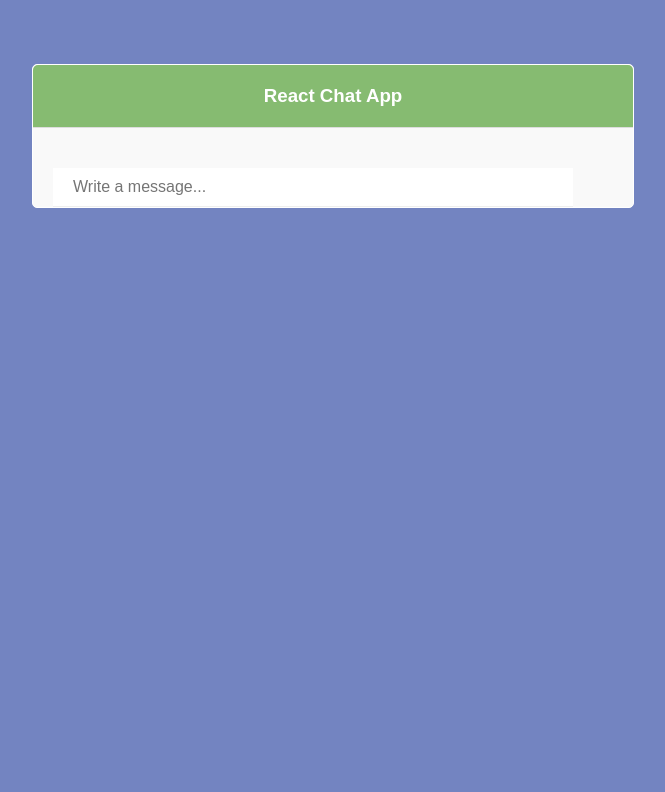
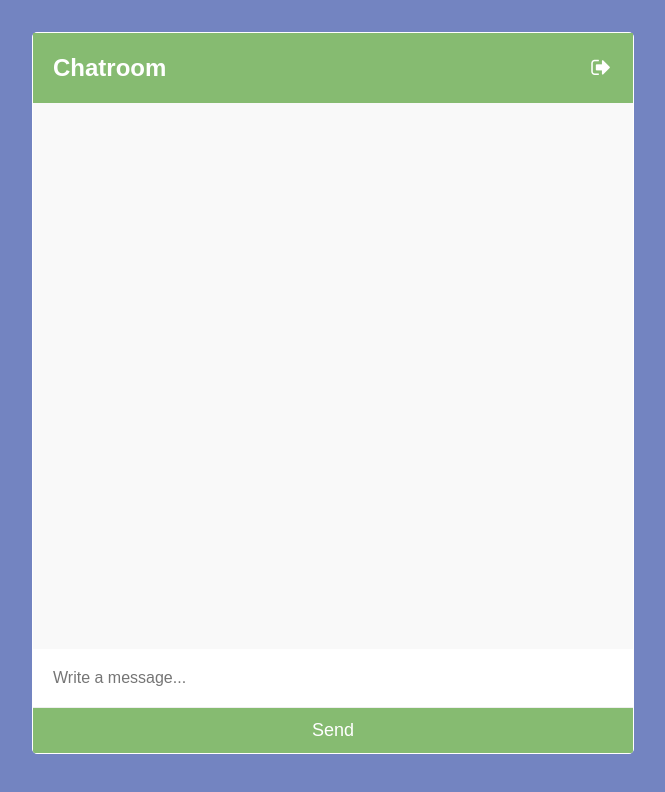
Before and after one commit to Caleb-Ellis/socketio-chat-app, a React (Create React App) app: page / in a window 1280 px wide. Both pictures are taken after typing "Sample" into the empty fields and a click on the input "Submit". Shown: the top 792 px of the page, without its empty margins (307-972 px from the left). Built offline with nearby package versions, Linux system fonts and the light colour scheme.

Commit message:
improved styles

```diff
--- a/package.json
+++ b/package.json
@@ -3,8 +3,10 @@
   "version": "0.1.0",
   "private": true,
   "dependencies": {
+    "jquery": "^3.2.1",
     "react": "^15.5.4",
     "react-dom": "^15.5.4",
+    "react-transition-group": "^1.1.3",
     "socket-io": "^1.0.0"
   },
   "devDependencies": {
--- a/src/components/App.js
+++ b/src/components/App.js
@@ -23,6 +23,7 @@ class App extends React.Component {
     // Prevent page refresh
     event.preventDefault();
     this.setState({ submitted: true, username: this.state.username });
+
 }
 render() {
   // If username is submitted - show main chat page
--- a/src/components/ChatHistory.js
+++ b/src/components/ChatHistory.js
@@ -1,5 +1,6 @@
 // Import dependencies
 import React from 'react';
+import { CSSTransitionGroup } from 'react-transition-group'
 
 import Message from './Message';
 
@@ -24,7 +25,12 @@ class Messages extends React.Component {
 
     return (
       <div className='messages' id='messageList'>
-        { messages }
+        <CSSTransitionGroup
+          transitionName="slide"
+          transitionEnterTimeout={200}
+          transitionLeaveTimeout={200}>
+            { messages }
+        </CSSTransitionGroup>
       </div>
     );
   }
--- a/src/components/ChatInput.js
+++ b/src/components/ChatInput.js
@@ -34,6 +34,7 @@ class ChatInput extends React.Component {
           value={this.state.chatInput}
           placeholder="Write a message..."
           required />
+        <input type="submit" value="Send" />
       </form>
     );
   }
--- a/src/components/ChatRoom.js
+++ b/src/components/ChatRoom.js
@@ -45,7 +45,10 @@ class ChatRoom extends React.Component {
   render() {
     return (
       <div className="mainWrapper">
-        <h3 className="title">React Chat App</h3>
+        <div className="title">
+          <h2>Chatroom</h2>
+          <i id="leaveBtn" className="fa fa-sign-out fa-lg" aria-hidden="true"></i>
+        </div>
         <ChatHistory messages={this.state.messages} />
         <ChatInput onSend={this.sendHandler} />
       </div>
--- a/src/components/Message.js
+++ b/src/components/Message.js
@@ -4,15 +4,25 @@ import React from 'react';
 class Message extends React.Component {
   render() {
     // Was the message sent by the current user. If so, add a css class
-    const fromMe = this.props.fromMe ? 'from-me' : '';
+    const fromMe = this.props.fromMe ? 'from-me' : 'from-other';
 
     return (
+      <div>
         <div className={`message ${fromMe}`}>
+          <div className='user-info'>
+            <div>
+              <img className='profile-pic' src={require('../img/user.png')} alt=''/>
+            </div>
             <div className='username'>
               { this.props.username }
             </div>
+            <div className='date'>
+              { new Date(Date.now()).toLocaleString() }
+            </div>
+          </div>
           <div className='message-body'>
             { this.props.message }
+          </div>
         </div>
       </div>
     );
--- a/src/styles/App.css
+++ b/src/styles/App.css
@@ -1,8 +1,6 @@
 @import url(https://fonts.googleapis.com/css?family=Roboto:300);
 
-html, body {
-  height: 100%;
-  width: 100%;
+html {
   min-height: 100vh;
   max-height: 100vh;
   max-width: 100%;
@@ -10,6 +8,7 @@ html, body {
   padding: 0;
   border: 0;
   outline: 0;
+  overflow: hidden;
 }
 
 body {
@@ -57,7 +56,7 @@ input[type="submit"]:hover {
   max-height: 90vh;
   width: 90vw;
   max-width: 600px;
-  margin: 5% auto;
+  margin: 4vh auto;
   background: #f9f9f9;
   border: 1px solid #fff;
   border-radius: 5px;
@@ -65,12 +64,30 @@ input[type="submit"]:hover {
 
 .title {
   display: flex;
-  justify-content: center;
+  justify-content: space-between;
   align-items: center;
-  width: 100%;
-  max-height: 70px;
+  padding: 0 20px;
+  max-width: 100%;
+  min-height: 70px;
   color: #fff;
   background: #86bb71;
-  border-top-left-radius: 5px;
+}
+
+#leaveRoom {
+  background: #86bb71;
+  display: flex;
+  align-items: center;
+  justify-content: center;
+  width: 60px;
   border-top-right-radius: 5px;
 }
+
+#leaveBtn {
+  transition: all .2s;
+  padding: 2px;
+}
+
+#leaveBtn:hover {
+  color: #ddd;
+  cursor: pointer;
+}
--- a/src/styles/ChatRoom.css
+++ b/src/styles/ChatRoom.css
@@ -1,61 +1,142 @@
 .messages {
-  overflow-x: hidden;
   flex-grow: 1;
   padding: 20px;
-}
-
-h3 {
-  text-align: center;
-  padding: 20px 0;
-  margin: 0;
-  border-bottom: 1px solid #ddd;
-  background-color: #eee;
+  height: 90vh;
+  max-height: 90vh;
+  overflow-y: scroll;
 }
 
 .chat-input {
   position: relative;
   overflow: hidden;
-  padding: 0 40px;
+  width: 100%;
   flex-shrink: 0;
 }
 
 .chat-input input[type="text"] {
   width: 100%;
-  margin-left: -20px;
-  margin-right: -20px;
-}
-
-.message.from-me .username {
-  display: none;
-}
-
-.message.from-me {
-  display: flex;
-  justify-content: flex-end;
-  margin-bottom: 5px;
-}
-
-.message.from-me .message-body {
-  background-color: #af9570;
-  color: white;
+  padding: 20px;
+  overflow-x: scroll;
 }
 
 .message {
   margin-bottom: 20px;
 }
+
 .message-body {
-  max-width: 80%;
+  max-width: 100%;
   display: inline-block;
-  padding: 20px;
-  background-color: #eee;
-  border: 1px;
   border-radius: 5px;
-  padding-right: 50px;
+  position: relative;
+  color: #fff;
+  padding: 14px 10px;
+  margin: 10px;
+  border-radius: 5px;
+  overflow-wrap: break-word;
+}
+
+.message.from-me {
+  display: flex;
+  flex-direction: column;
+  margin-right: 5%;
+  margin-bottom: 5px;
+}
+
+.message.from-me .message-body {
+  background: #86bb71;
+}
+
+.message.from-me .message-body:after {
+  content: '';
+  position: absolute;
+  border-style: solid;
+  border-width: 0 10px 10px;
+  border-color: #86bb71 transparent;
+  display: block;
+  width: 0;
+  z-index: 1;
+  top: -10px;
+  left: 34px;
+}
+
+.message.from-other {
+  display: flex;
+  flex-direction: column;
+  margin-left: 5%;
+  margin-bottom: 5px;
+}
+
+.message.from-other .message-body {
+  background: #7384c1;
+}
+
+.message.from-other .message-body:after {
+  content: '';
+  position: absolute;
+  border-style: solid;
+  border-width: 0 10px 10px;
+  border-color: #7384c1 transparent;
+  display: block;
+  width: 0;
+  z-index: 1;
+  top: -10px;
+  right: 34px;
+}
+
+.message.from-me .user-info {
+  display: flex;
+  align-items: center;
+}
+
+.message.from-other .user-info {
+  display: flex;
+  flex-direction: row-reverse;
+  align-items: center;
+}
+
+.profile-pic {
+  height: 50px;
+  width: 50px;
+  border-radius: 100%;
+  margin: 0 10px;
+}
+
+.message.from-me .profile-pic {
+  border: 3px solid #86bb71;
+}
+
+.message.from-other .profile-pic {
+  border: 3px solid #7384c1;
 }
 
 .username {
   font-weight: bold;
-  font-size: 0.9rem;
+  font-size: 1rem;
   color: #999;
-  margin-bottom: 5px;
+  margin: 0 10px;
 }
+
+.date {
+  font-size: 0.6rem;
+  color: #999;
+  margin-top: 3px;
+}
+
+
+.slide-enter {
+  opacity: 0.01;
+}
+
+.slide-enter.slide-enter-active {
+  opacity: 1;
+  transition: all 200ms ease-in;
+}
+
+.slide-leave {
+  opacity: 1;
+}
+
+.slide-leave.example-leave-active {
+  opacity: 0.01;
+  transition: opacity 200ms ease-in;
+}
```
Also changed, not shown: src/img/user.png (added). Lines whose indentation alone changed are shown as unchanged.
